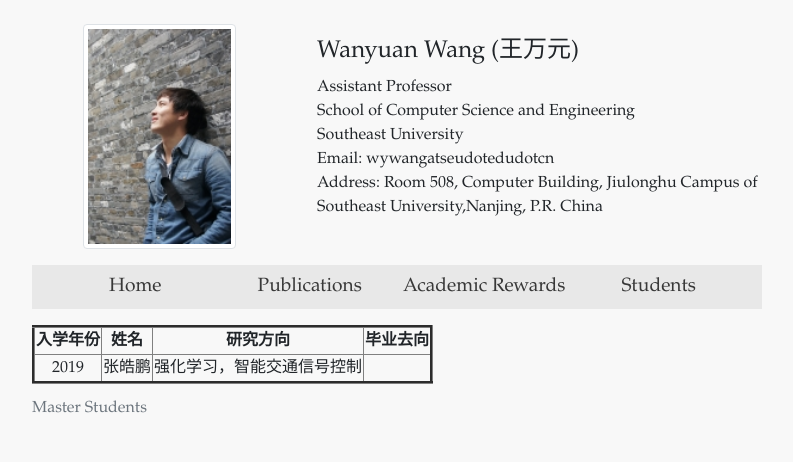
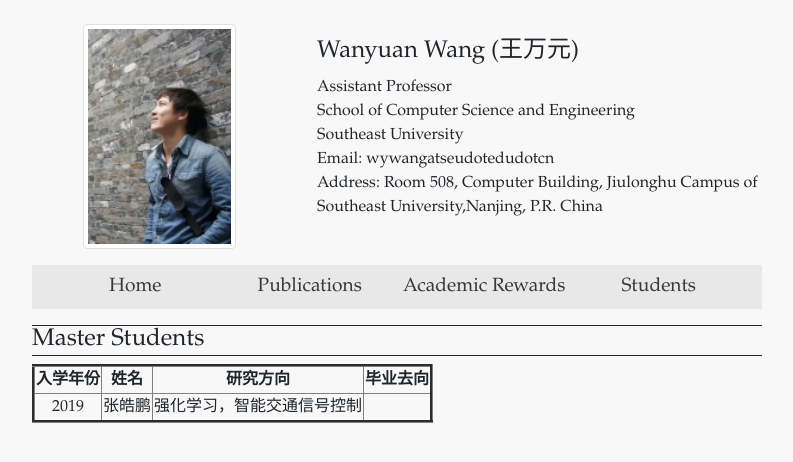
Before and after one commit to wanyuanwang/wanyuanwang.github.io, a Jekyll site: the page built from students.html, in a window 1280 px wide. Shown: the top 462 px of the page, without its empty margins (243-1036 px from the left). Built offline with Jekyll 4.4.1, drawn with Linux system fonts in a browser that asks for light colours.

Commit message:
Update students.html

```diff
--- a/students.html
+++ b/students.html
@@ -3,8 +3,8 @@
 ---
 <div class="row">
     <div class="col-sm-8 offset-sm-2">
+      <h4 style="border-top:1px solid; border-bottom:1px solid; ">Master Students</h4>
         <table border="3">
-	  <caption> Master Students </caption>
           <tr align="center">
     	      <th>入学年份</th>
               <th>姓名</th>
```
